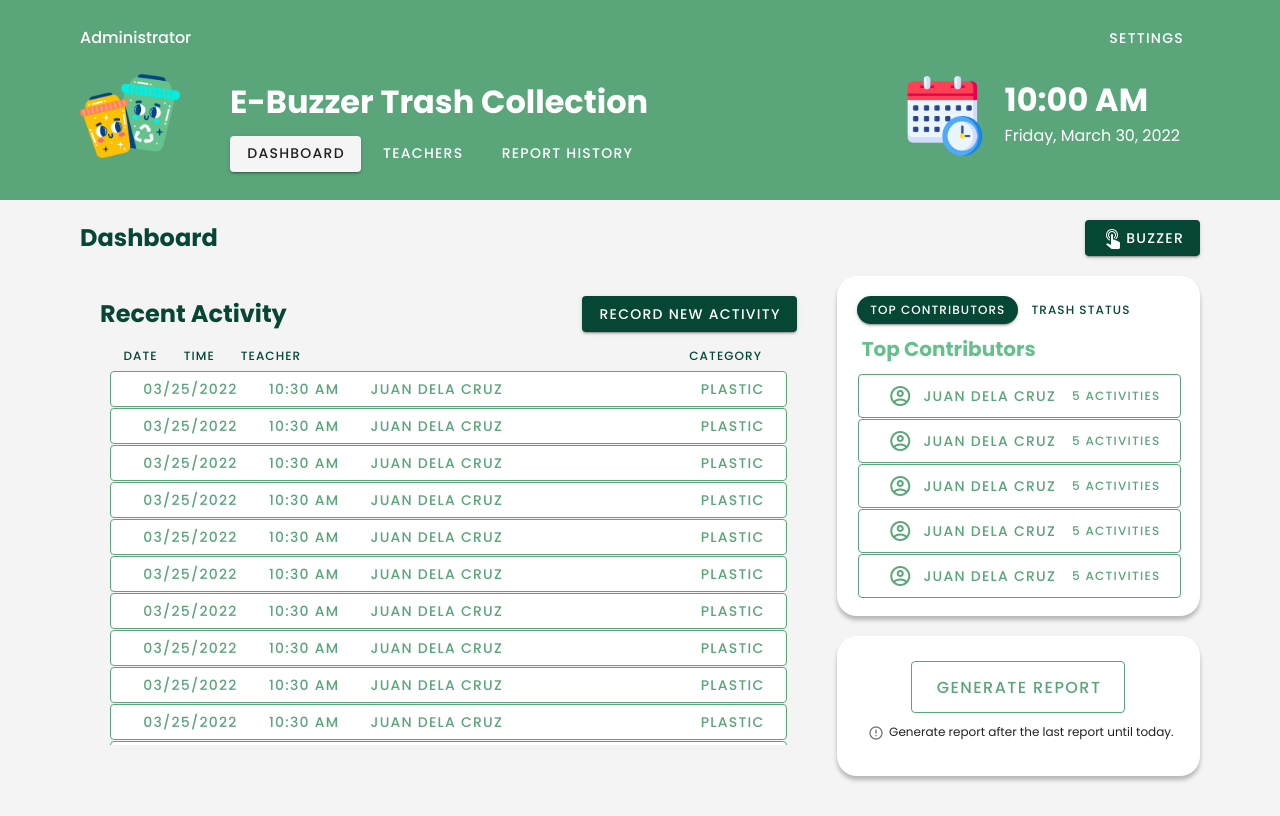
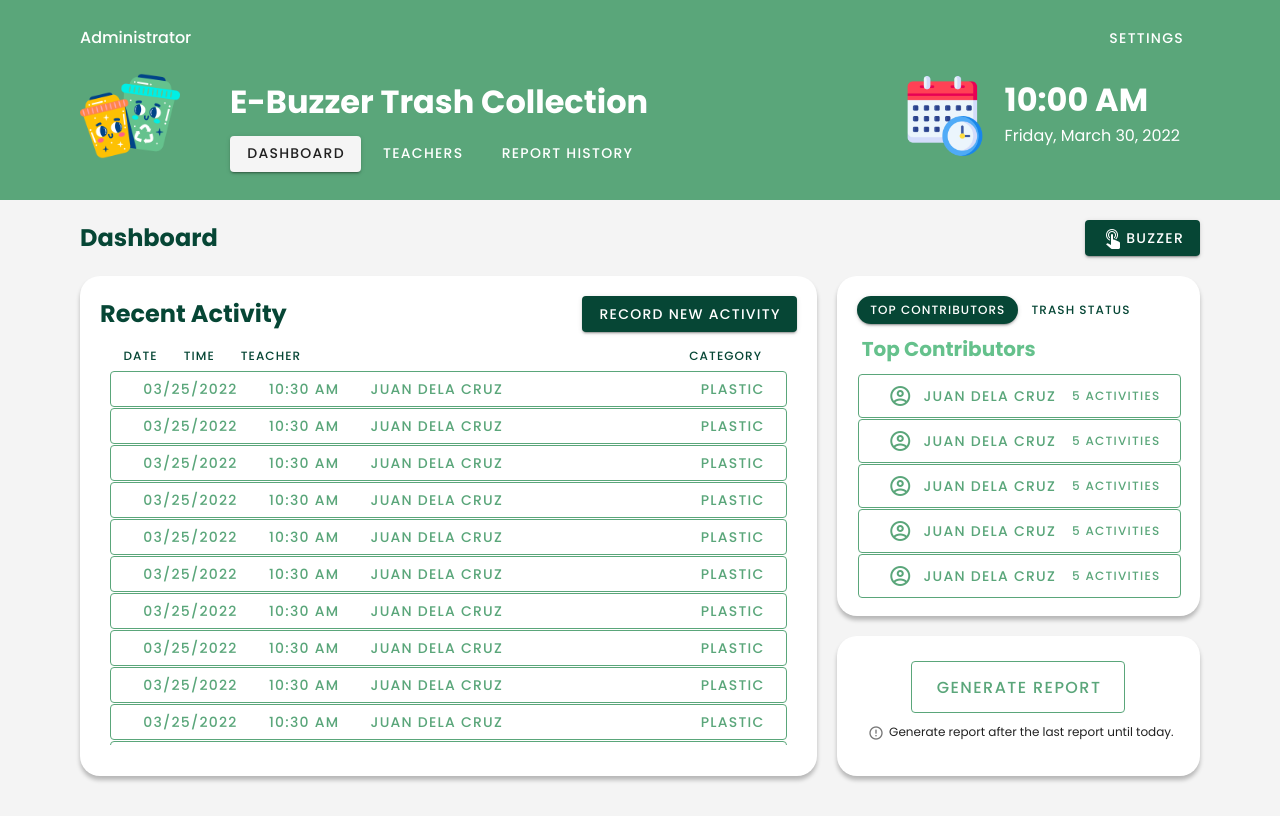
Before and after one commit to IamMarkReyRonolo/feedbACTS-on-the-go-frontned, a Vue app: page /admin in a window 1280 px wide. Built offline with nearby package versions, Linux system fonts and the light colour scheme.

Commit message:
modify data table design

```diff
--- a/src/components/AdminPageComponents/MainComponents/Dashboard.vue
+++ b/src/components/AdminPageComponents/MainComponents/Dashboard.vue
@@ -218,9 +218,9 @@
 
 	.tableCon {
 		height: 500px;
-		/* background-color: white;
+		background-color: white;
 		box-shadow: 0px 4px 4px rgba(0, 0, 0, 0.25);
-		border-radius: 20px; */
+		border-radius: 20px;
 		padding: 20px;
 	}
 
```
